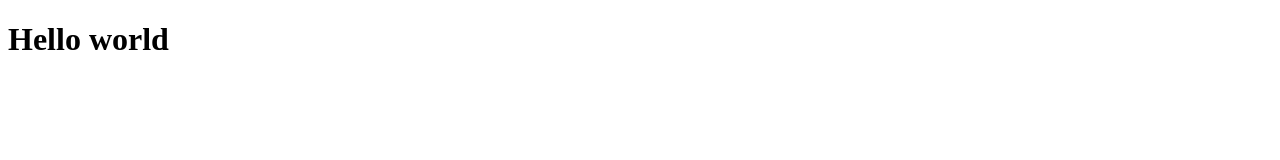
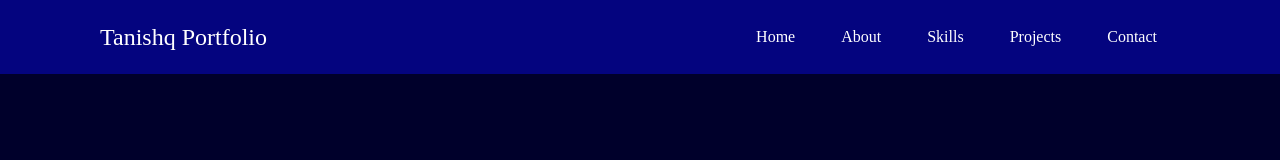
Before and after one commit to Tanishquppal220/Portfolio_website, a plain HTML site: page index.html in a window 1280 px wide. Drawn offline with Linux system fonts and the light colour scheme.

Commit message:
Refactor navigation and add basic styling to the portfolio website

```diff
--- a/index.html
+++ b/index.html
@@ -4,8 +4,55 @@
     <meta charset="UTF-8">
     <meta name="viewport" content="width=device-width, initial-scale=1.0">
     <title>Tanishq's Portfolio Website</title>
+    <style>
+        *{
+            margin: 0;
+            padding: 0;
+        }
+        body{
+            background-color: rgb(0, 0, 43);
+            color: white;
+        }
+        nav{
+            display: flex;
+            justify-content: space-between;
+            align-items: center;
+            padding: 10px 100px;
+            background-color: rgb(4, 4, 127);
+            height: 54px;
+        }
+        nav ul{
+            display: flex;
+        }
+        nav ul li{
+            list-style: none;
+            margin: 0px 23px;
+        }
+        .left{
+            font-size: 1.5rem;
+        }
+
+    </style>
 </head>
 <body>
-    <h1>Hello world</h1>
+    <header>
+        <nav>
+            <div class="left">Tanishq Portfolio</div>
+            <div class="right">
+                <ul>
+                    <li>Home</li>
+                    <li>About</li>
+                    <li>Skills</li>
+                    <li>Projects</li>
+                    <li>Contact</li>
+                </ul>
+        </nav>
+    </header>
+    <main>
+        <section>
+            <div class="leftsection"></div>
+            <div class="rightsection"></div>
+        </section>
+    </main>
 </body>
 </html>
```
